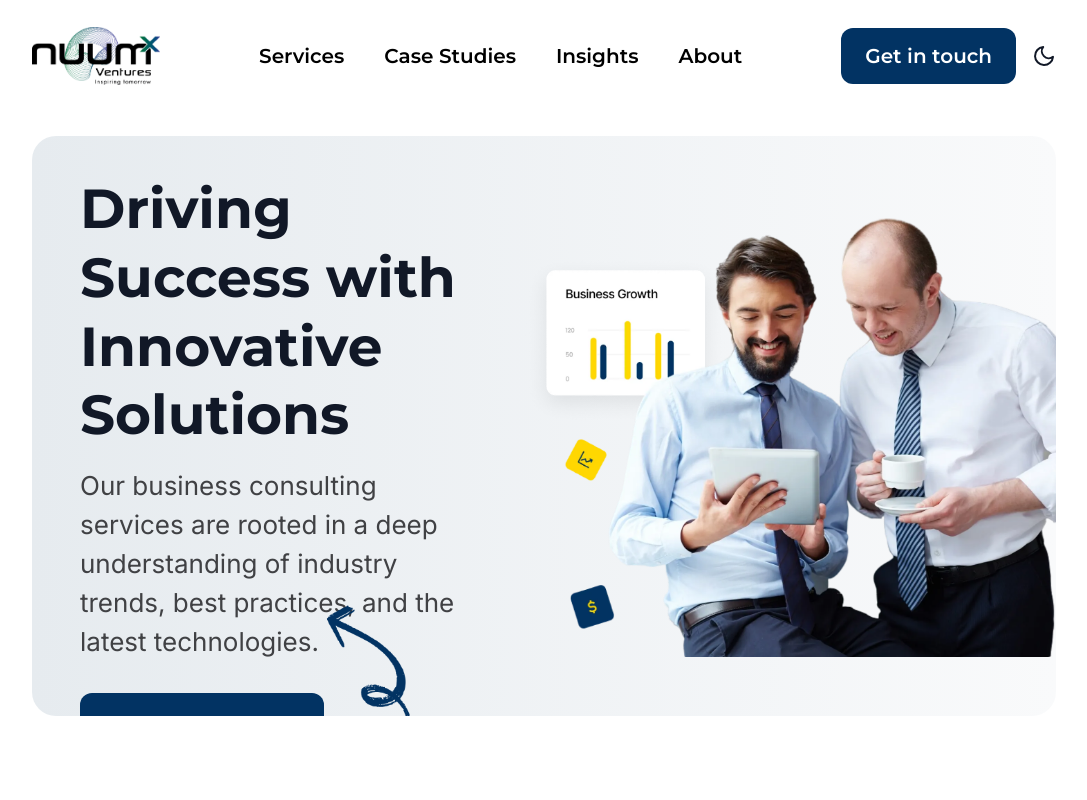
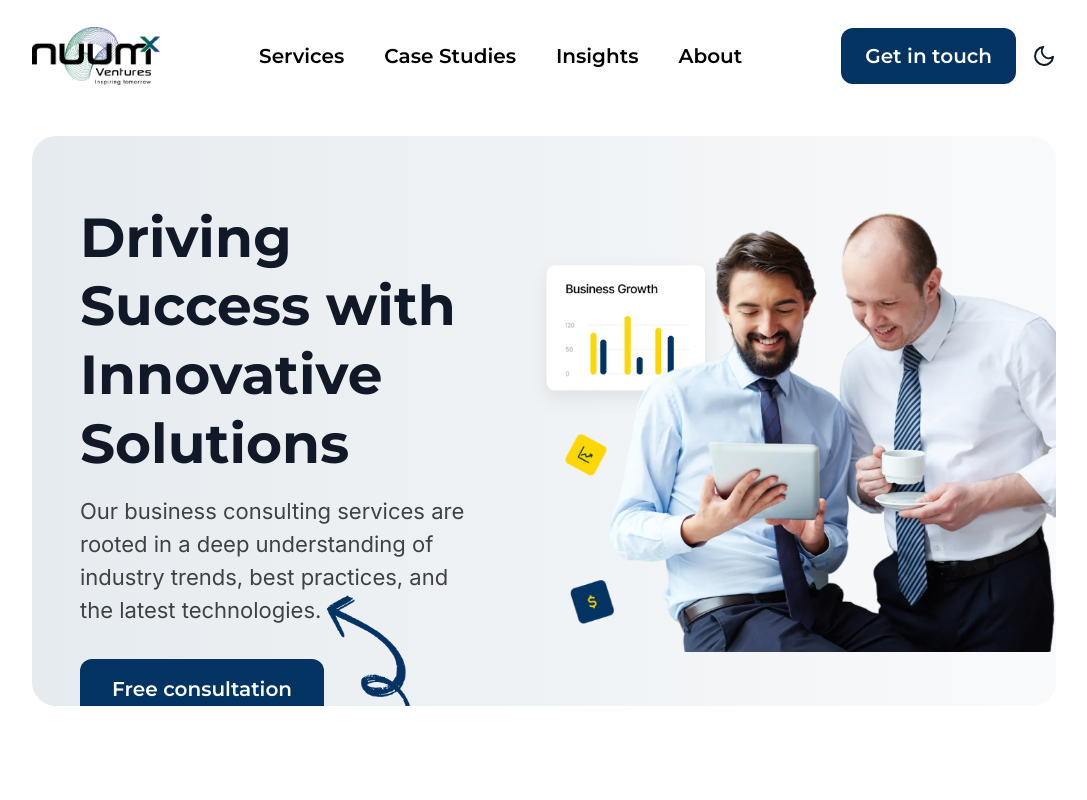
Before and after one commit to ayush969696/Demo-Website, a React (Vite) app: page / in a window 1280 px wide. Shown: the top 800 px of the page, without its empty margins (96-1183 px from the left). Built offline with nearby package versions, Linux system fonts and the light colour scheme.

Commit message:
Adding Dark mode

```diff
--- a/src/components/HeroSection.jsx
+++ b/src/components/HeroSection.jsx
@@ -9,7 +9,7 @@ function HeroSection() {
 
   return (
     <section
-      className={`mx-4 md:mx-32 my-8 md:rounded-3xl rounded-lg overflow-hidden md:h-[580px] relative transition-colors duration-300 ${
+      className={`mx-4 md:mx-32 my-8 md:rounded-3xl rounded-lg overflow-hidden md:h-[570px] relative transition-colors duration-300 ${
         darkMode
           ? "bg-gradient-to-r from-[#010d19] to-gray-600"
           : "bg-gradient-to-r from-[#e6ebef] to-gray-50"
@@ -27,7 +27,7 @@ function HeroSection() {
             with Innovative Solutions
           </h1>
           <p
-            className={`mt-4 text-[16px] md:text-[26px] font-Inter transition-colors duration-300 ${
+            className={`mt-4 text-[16px] md:text-[22px] font-Inter transition-colors duration-300 ${
               darkMode ? "text-gray-300" : "text-[#404144]"
             }`}
           >
@@ -35,7 +35,7 @@ function HeroSection() {
             of industry trends, best practices, and the latest technologies.
           </p>
           <button
-            className={`px-6 md:px-8 mt-8 py-[12px] md:py-[18px] text-md md:text-xl font-semibold rounded-xl transition duration-500 ${
+            className={`px-6 md:px-8 mt-8 py-[10px] md:py-[16px] text-md md:text-xl font-semibold rounded-xl transition duration-500 ${
               darkMode
                 ? "bg-gray-50 text-black hover:bg-gray-200"
                 : "text-white bg-[#023363] hover:bg-[#022040]"
```
